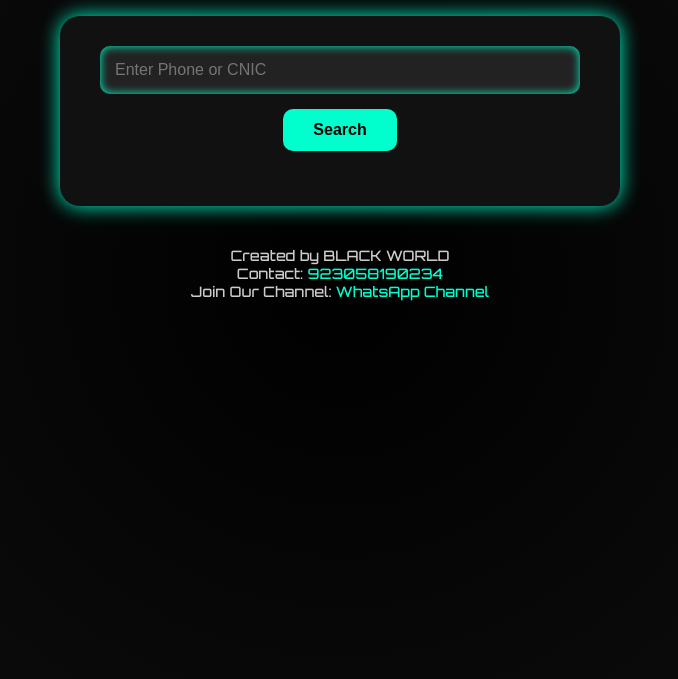
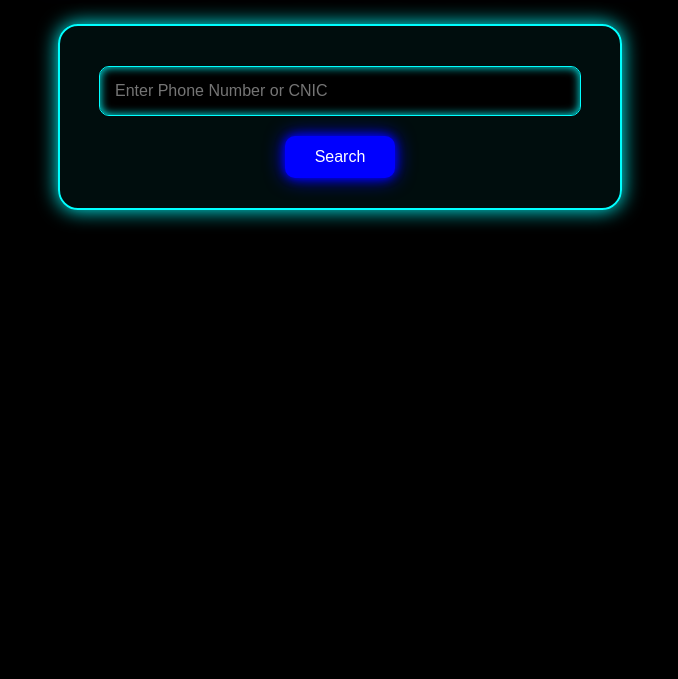
Before and after one commit to BLACKWORLD-OFFICIAL/Wwwww, a plain HTML site: page index.html in a window 1280 px wide. Shown: the part 121-800 px from the top of the page, without its empty margins (300-978 px from the left). Drawn offline with Linux system fonts and the light colour scheme.

Commit message:
index.html

```diff
--- a/index.html
+++ b/index.html
@@ -1,107 +1,100 @@
 <!DOCTYPE html>
 <html lang="en">
 <head>
-  <meta charset="UTF-8" />
-  <meta name="viewport" content="width=device-width, initial-scale=1.0"/>
-  <title>BLACK WORLD | SIM DATA</title>
-  <link href="https://fonts.googleapis.com/css2?family=Orbitron:wght@500&display=swap" rel="stylesheet">
+  <meta charset="UTF-8">
+  <title>BLACK WORLD | SIM DATA CHECKER</title>
   <style>
     body {
+      background-color: #000;
+      font-family: 'Segoe UI', sans-serif;
+      color: #0f0;
       margin: 0;
       padding: 0;
-      font-family: 'Orbitron', sans-serif;
-      background: radial-gradient(circle, #000000, #0f0f0f);
-      color: #00ffcc;
-      display: flex;
-      flex-direction: column;
-      align-items: center;
-      min-height: 100vh;
-      animation: pulseBg 8s infinite;
-    }
-
-    @keyframes pulseBg {
-      0%, 100% { background-color: #000000; }
-      50% { background-color: #111111; }
+      text-align: center;
+      overflow-x: hidden;
     }
 
     h1 {
-      margin-top: 30px;
-      font-size: 2.5rem;
-      text-shadow: 0 0 15px #00ffcc, 0 0 25px #00ffcc;
+      font-size: 3em;
+      margin-top: 40px;
+      color: #0ff;
+      text-shadow: 0 0 20px #0ff, 0 0 30px #00f;
+      animation: flicker 2s infinite;
     }
 
-    .box {
-      background: #111;
-      padding: 30px;
-      border-radius: 20px;
-      box-shadow: 0 0 20px #00ffcc;
-      margin-top: 30px;
+    @keyframes flicker {
+      0%, 19%, 21%, 23%, 25%, 54%, 56%, 100% {
+        text-shadow: 0 0 20px #0ff, 0 0 30px #00f;
+      }
+      20%, 24%, 55% {
+        text-shadow: none;
+      }
+    }
+
+    .form-container {
+      margin: 40px auto;
       width: 90%;
       max-width: 500px;
-      text-align: center;
-      animation: fadeIn 1.5s ease;
+      padding: 30px;
+      border: 2px solid #0ff;
+      border-radius: 20px;
+      box-shadow: 0 0 20px #0ff;
+      background: rgba(0, 255, 255, 0.05);
     }
 
     input {
       width: 90%;
       padding: 15px;
-      border: none;
+      margin: 10px 0;
+      font-size: 1em;
       border-radius: 10px;
-      margin-bottom: 15px;
-      font-size: 1rem;
-      outline: none;
-      background: #222;
-      color: #00ffcc;
-      box-shadow: 0 0 10px #00ffcc inset;
+      border: 1px solid #0ff;
+      background: #000;
+      color: #0f0;
+      box-shadow: 0 0 10px #0ff inset;
     }
 
     button {
       padding: 12px 30px;
-      font-size: 1rem;
+      background: #00f;
+      color: #fff;
+      font-size: 1em;
       border: none;
       border-radius: 10px;
-      background: #00ffcc;
-      color: #000;
       cursor: pointer;
+      margin-top: 10px;
       transition: 0.3s;
-      font-weight: bold;
+      box-shadow: 0 0 10px #00f, 0 0 20px #00f;
     }
 
     button:hover {
-      background: #00ffaa;
-      box-shadow: 0 0 15px #00ffaa;
+      background: #0ff;
+      box-shadow: 0 0 20px #0ff, 0 0 30px #0ff;
     }
 
-    #result {
-      margin-top: 25px;
-      text-align: left;
-      color: #fff;
+    .result {
+      margin-top: 30px;
+      padding: 20px;
+      border-radius: 10px;
+      background: rgba(0, 255, 0, 0.1);
+      box-shadow: 0 0 20px #0f0;
+      max-width: 600px;
+      margin-left: auto;
+      margin-right: auto;
     }
 
-    #result h3 {
-      color: #00ffaa;
-    }
-
-    .footer {
-      margin-top: 40px;
-      text-align: center;
-      color: #ccc;
-      font-size: 0.9rem;
-      padding-bottom: 20px;
-    }
-
-    a {
-      color: #00ffcc;
-      text-decoration: none;
-    }
-
-    a:hover {
-      text-decoration: underline;
+    .entry {
+      padding: 15px;
+      margin: 10px 0;
+      background: rgba(0, 0, 0, 0.7);
+      border-left: 5px solid #0ff;
+      text-align: left;
+      animation: fadeIn 0.5s ease-in-out;
     }
 
     @keyframes fadeIn {
-      from { opacity: 0; transform: scale(0.9); }
-      to { opacity: 1; transform: scale(1); }
+      from { opacity: 0; transform: translateY(10px); }
+      to { opacity: 1; transform: translateY(0); }
     }
   </style>
 </head>
@@ -109,60 +102,62 @@
 
   <h1>BLACK WORLD SIM DATA</h1>
 
-  <div class="box">
-    <input type="text" id="input" placeholder="Enter Phone or CNIC" />
-    <br>
-    <button onclick="getData()">Search</button>
-
-    <div id="result"></div>
+  <div class="form-container">
+    <input type="text" id="input" placeholder="Enter Phone Number or CNIC">
+    <button onclick="searchData()">Search</button>
   </div>
 
-  <div class="footer">
-    Created by BLACK WORLD<br>
-    Contact: <a href="tel:923058190234">923058190234</a><br>
-    Join Our Channel:
-    <a href="https://whatsapp.com/channel/0029VaqyldOC6ZvZ6uSVmg2q" target="_blank">WhatsApp Channel</a>
-  </div>
+  <div class="result" id="result" style="display:none;"></div>
 
   <script>
-    async function getData() {
-      const val = document.getElementById('input').value.trim();
-      const resultBox = document.getElementById('result');
-      resultBox.innerHTML = '<p>Loading...</p>';
+    async function searchData() {
+      const input = document.getElementById("input").value.trim();
+      if (!input) return alert("Please enter a number or CNIC");
 
-      let url = 'https://blackworld-sim-api.vercel.app/?';
-      if (val.length === 13 && val.startsWith('92')) {
-        url += 'number=' + val;
-      } else if (val.length >= 13) {
-        url += 'cnic=' + val;
-      } else {
-        resultBox.innerHTML = '<p style="color:red;">Invalid Input</p>';
-        return;
-      }
+      const isCnic = /^[0-9]{13}$/.test(input);
+      const url = isCnic
+        ? `https://blackworld-sim-api.vercel.app?cnic=${input}`
+        : `https://blackworld-sim-api.vercel.app?number=${input}`;
+
+      const resBox = document.getElementById("result");
+      resBox.style.display = "none";
+      resBox.innerHTML = "Loading...";
 
       try {
         const res = await fetch(url);
-        const json = await res.json();
-        const data = json.data;
+        const data = await res.json();
 
-        if (!data || data.length === 0) {
-          resultBox.innerHTML = '<p>No data found.</p>';
-          return;
+        if (!data || !data.data || data.data[0].Name.includes("Not Found")) {
+          resBox.innerHTML = `<div class="entry"><strong>❌ Data Not Found</strong></div>`;
+        } else {
+          let html = "";
+          if (isCnic) {
+            html += `<div class="entry">
+              <strong>Name:</strong> ${data.data[0].Name}<br>
+              <strong>CNIC:</strong> ${data.data[0].CNIC}<br>
+              <strong>Address:</strong> ${data.data[0].Address || "N/A"}<br>
+              <hr><strong>Numbers on this CNIC:</strong><br>
+            </div>`;
+            data.data.forEach((item, i) => {
+              html += `<div class="entry">
+                <strong>#${i + 1}:</strong> ${item.Number}
+              </div>`;
+            });
+          } else {
+            html += `<div class="entry">
+              <strong>Name:</strong> ${data.data[0].Name}<br>
+              <strong>CNIC:</strong> ${data.data[0].CNIC}<br>
+              <strong>Number:</strong> ${data.data[0].Number}<br>
+              <strong>Address:</strong> ${data.data[0].Address || "N/A"}
+            </div>`;
+          }
+          resBox.innerHTML = html;
         }
-
-        let html = '';
-        data.forEach((item, i) => {
-          html += `<h3>Result ${i + 1}</h3>`;
-          for (let key in item) {
-            html += `<strong>${key}</strong>: ${item[key]}<br>`;
-          }
-          html += '<hr>';
-        });
-
-        resultBox.innerHTML = html;
-
+        resBox.style.display = "block";
       } catch (err) {
-        resultBox.innerHTML = '<p style="color:red;">Something went wrong.</p>';
+        resBox.innerHTML = `<div class="entry">Server Error. Try again later.</div>`;
+        resBox.style.display = "block";
+        console.error(err);
       }
     }
   </script>
```
